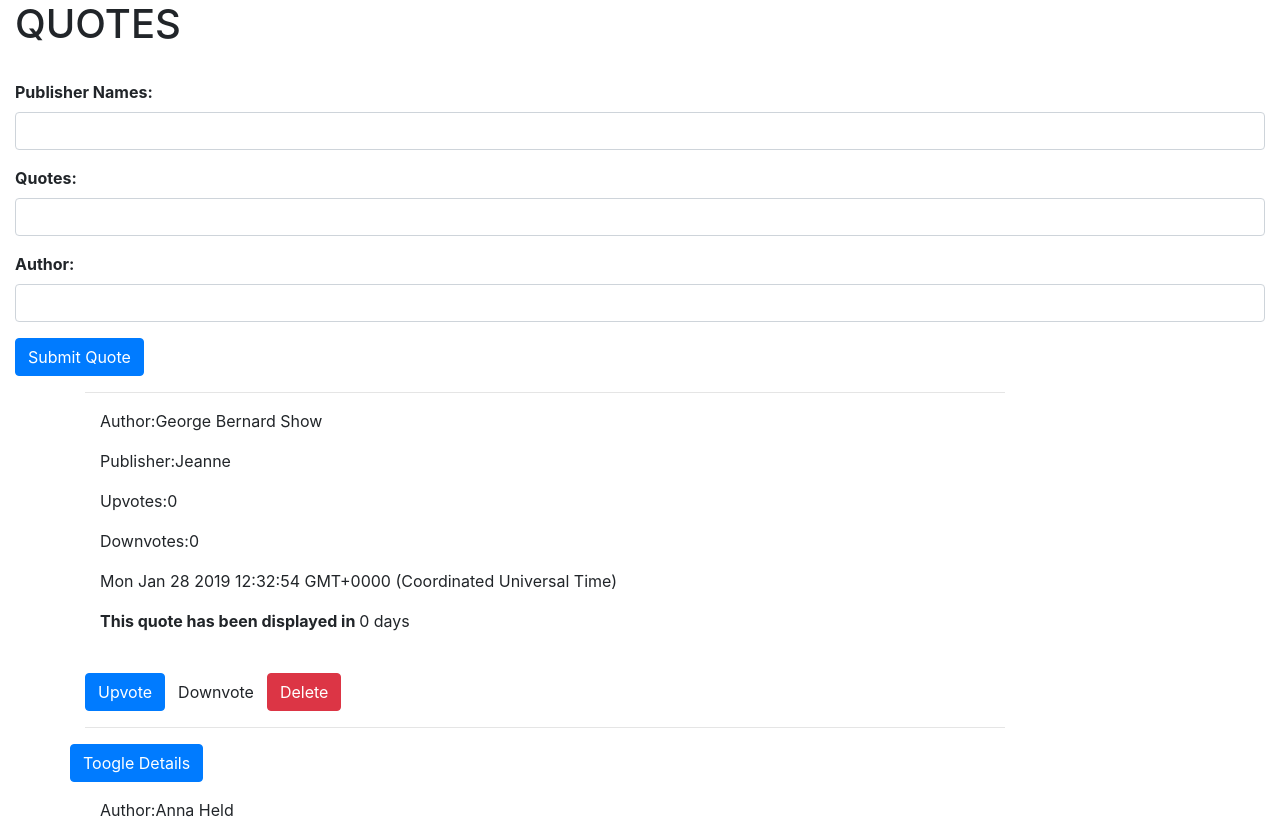
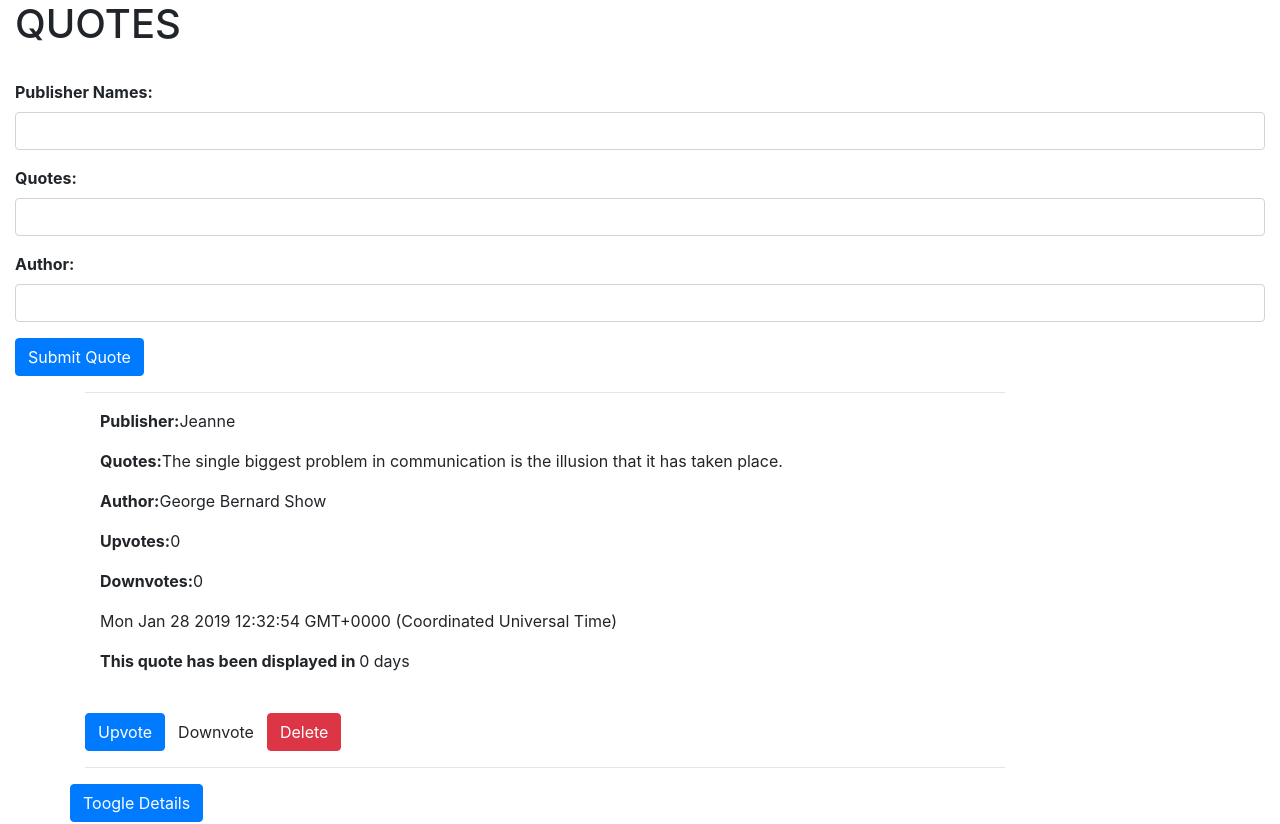
Before and after one commit to njoanc/Projects, an Angular app: page / in a window 1280 px wide. Shown: the top 824 px of the page. Built offline with nearby package versions, Linux system fonts and the light colour scheme.

Commit message:
styling the details.component.html

```diff
--- a/src/app/project-details/project-details.component.html
+++ b/src/app/project-details/project-details.component.html
@@ -1,15 +1,16 @@
 <div class="container">
   <p>
-    Author:{{project.author}}
+    <strong>Publisher:</strong>{{project.name}}
+  </p>
+  <p><strong>Quotes:</strong>{{project.quote}}</p>
+  <p>
+    <strong>Author:</strong>{{project.author}}
   </p>
   <p>
-    Publisher:{{project.name}}
+    <strong>Upvotes:</strong>{{project.upvotes}}
   </p>
   <p>
-    Upvotes:{{project.upvotes}}
-  </p>
-  <p>
-    Downvotes:{{project.downvotes}}
+    <strong>Downvotes:</strong>{{project.downvotes}}
   </p>
   <p>
     {{project.myDate}}
```
